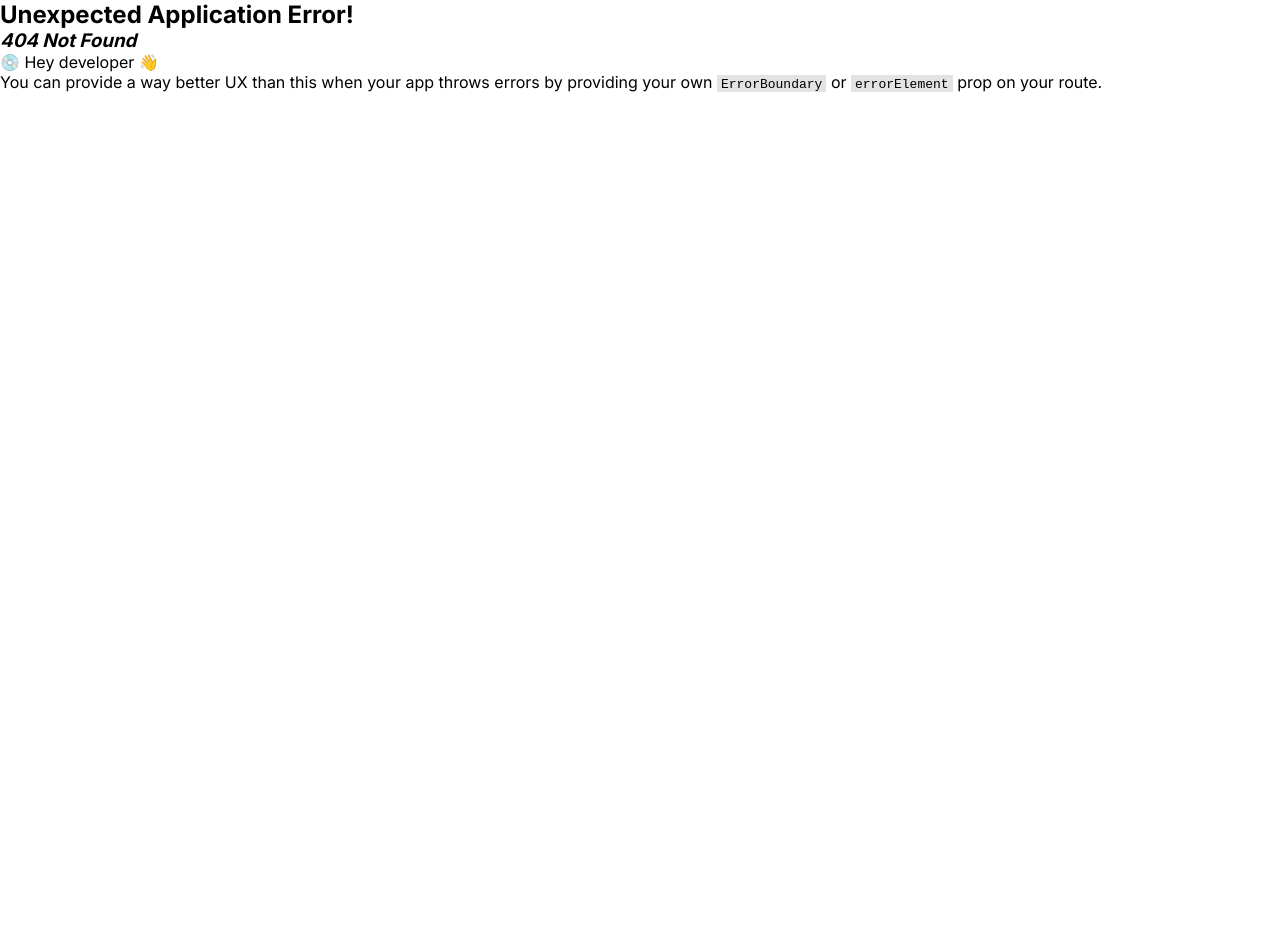
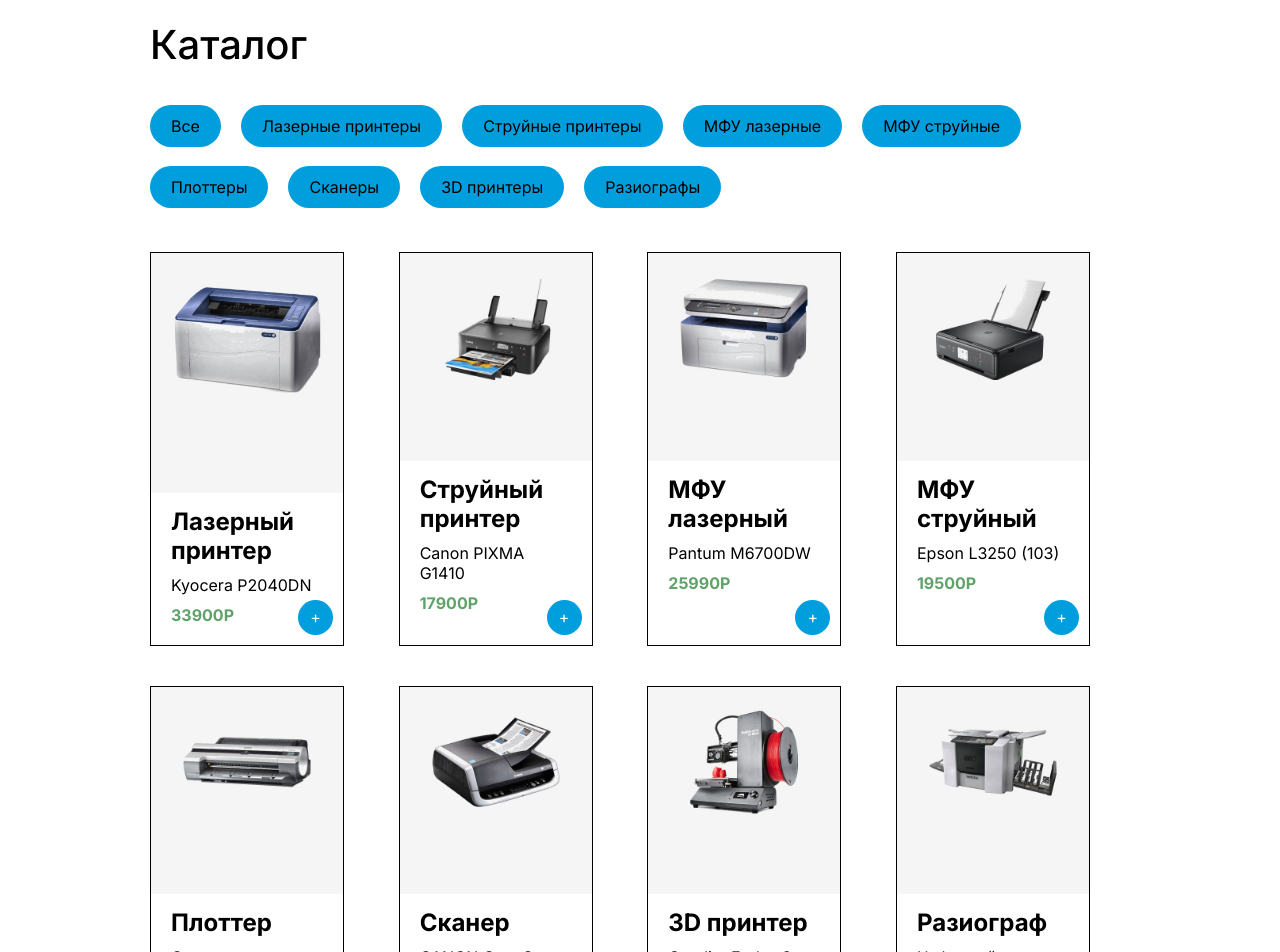
Before and after one commit to aakulovaa/online-store, a React (Create React App) app: page /catalog in a window 1280 px wide. Before the commit this address had no page. Shown: the top 952 px of the page. Before the commit the page ends 800 px from the top, so only its background shows below. Built offline with nearby package versions, Linux system fonts and the light colour scheme.

Commit message:
made routing on header

```diff
--- a/src/App.js
+++ b/src/App.js
@@ -1,10 +1,8 @@
 import React from "react";
 import Header from "./components/Header";
 import Footer from "./components/Footer";
-import Items from "./components/Items";
-import Categories from "./components/Categories";
-import ShowFullItem from "./components/ShowFullItem";
 import ShowLogIn from "./components/auth/ShowLogIn";
+import Catalog from "./components/Catalog";
 
 class App extends React.Component {
   constructor(props){
@@ -92,11 +90,7 @@ class App extends React.Component {
     return(
       <div className="wrapper">
         <Header orders={this.state.orders} onDelete={this.deleteOrder} />
-        {this.state.showLogIn && <ShowLogIn />}
-        <div className='catalog__name'>Каталог</div>
-        <Categories chooseCategory={this.chooseCategory} />
-        <Items onShowItem={this.onShowItem} items={this.state.currentItems} onAdd={this.addToOrder} />
-        {this.state.showFullItem && <ShowFullItem onShowItem={this.onShowItem} item={this.state.fullItem} onAdd={this.addToOrder}/>}
+        <Catalog/>
         <Footer />
       </div>
     )
--- /dev/null
+++ b/src/components/Catalog.js
@@ -0,0 +1,134 @@
+import React, { Component } from 'react'
+
+import Items from "./Items";
+import Categories from "./Categories";
+import ShowFullItem from "./ShowFullItem";
+import { Link } from 'react-router-dom';
+
+export default class Catalog extends Component {
+    constructor(props){
+        super(props)
+        this.state = {
+          orders: [],
+          currentItems: [],
+          items: [
+            {
+              id:1,
+              title: 'Лазерный принтер',
+              img: '1.jpg',
+              desc: 'Kyocera P2040DN',
+              category: 'laser printer',
+              price: '33900'
+            },
+            {
+              id:2,
+              title: 'Струйный принтер',
+              img: '2.jpg',
+              desc: 'Canon PIXMA G1410',
+              category: 'jet printer',
+              price: '17900'
+            },
+            {
+              id:3,
+              title: 'МФУ лазерный',
+              img: '3.jpg',
+              desc: 'Pantum M6700DW',
+              category: 'laser MFP',
+              price: '25990'
+            },
+            {
+              id:4,
+              title: 'МФУ струйный',
+              img: '4.jpg',
+              desc: 'Epson L3250 (103)',
+              category: 'jet MFP',
+              price: '19500'
+            },
+            {
+              id:5,
+              title: 'Плоттер',
+              img: '5.jpg',
+              desc: 'Canon imagePROGRAF TM-255',
+              category: 'plotter',
+              price: '155500'
+            },
+            {
+              id:6,
+              title: 'Сканер',
+              img: '6.jpg',
+              desc: 'CANON CanoScan LIDE 300',
+              category: 'scanner',
+              price: '8300'
+            },
+            {
+              id:7,
+              title: '3D принтер',
+              img: '7.jpg',
+              desc: 'Creality Ender-3 neo (набор для сборки)',
+              category: '3D printer',
+              price: '22450'
+            },
+            {
+              id:8,
+              title: 'Разиограф',
+              img: '8.jpg',
+              desc: 'Цифровой дупликатор Ricoh Priport DX 2430 (300dpi), B4, 90 стр/мин, с крышкой, без мастер-пленки и чернил',
+              category: 'raziograph',
+              price: '298295'
+            }
+          ],
+          showFullItem: false,
+          fullItem: {}
+        }
+        // указание возможности ваимодействия с состоянием и this
+        this.state.currentItems = this.state.items
+        this.addToOrder = this.addToOrder.bind(this)
+        this.deleteOrder = this.deleteOrder.bind(this)
+        this.chooseCategory = this.chooseCategory.bind(this)
+        this.onShowItem = this.onShowItem.bind(this)
+      }
+
+  render() {
+    return (
+      <div>
+         <div className='catalog__name'>Каталог</div>
+        <Categories chooseCategory={this.chooseCategory} />
+        <Items onShowItem={this.onShowItem} items={this.state.currentItems} onAdd={this.addToOrder} />
+        {this.state.showFullItem && <ShowFullItem onShowItem={this.onShowItem} item={this.state.fullItem} onAdd={this.addToOrder}/>}
+        <Link to={"/"} className='link-to-home'>Перейти на главную</Link>
+      </div>
+    )
+  }
+
+  onShowItem(item){
+    this.setState({fullItem: item})
+    this.setState({showFullItem: !this.state.showFullItem})
+  }
+
+  chooseCategory(category)
+  {
+    if(category === 'all'){
+      this.setState({currentItems: this.state.items})
+      return
+    }
+    this.setState(
+      {
+        currentItems: this.state.items.filter(el => el.category === category)
+      }
+    )
+  }
+
+  deleteOrder(id){
+    this.setState({orders: this.state.orders.filter(el => el.id !== id)})
+  }
+
+  addToOrder(item) {
+    let isInArray = false
+    this.state.orders.forEach(el => {
+      if(el.id === item.id)
+        isInArray = true
+    })
+    if(!isInArray)
+      this.setState({orders: [...this.state.orders, item]})
+  }
+}
--- a/src/components/Header.js
+++ b/src/components/Header.js
@@ -7,6 +7,8 @@ import PrivateOffice from "./auth/AuthDetails";
 
 import { CgProfile } from "react-icons/cg";
 import { IoCloseOutline } from "react-icons/io5";
+
+import { useNavigate } from 'react-router-dom';
 
 const showOrders = (props) => {
     let summa=0
@@ -41,6 +43,23 @@ export default function Header(props) {
     let [supportOpen, setSupportOpen] = useState(false)
     let [userProfileOpen, setUserProfileOpen] = useState(false)
 
+    const navigate = useNavigate();
+
+    const handleRouteToHomePage = () => {
+        setCartOpen(cartOpen = false)
+        setOrgOpen(orgOpen=false)
+        setUserProfileOpen(userProfileOpen=false)
+        setProfileNavOpen(profileNavOpen=false)
+        navigate("/")
+    }
+    const handleRouteToCatalog = () => {
+        setCartOpen(cartOpen = false)
+        setOrgOpen(orgOpen=false)
+        setUserProfileOpen(userProfileOpen=false)
+        setProfileNavOpen(profileNavOpen=false)
+        navigate("/catalog")
+    }
+
   return (
     <header>
         <div className='header__titel'>
@@ -56,8 +75,8 @@ export default function Header(props) {
             }
             <div>
                 <ul className='nav'>
-                    <li onClick={() => setCartOpen(cartOpen = false)} className={`shop-card-btn ${cartOpen && 'active'}`}>Главная</li>
-                    <li onClick={() => setCartOpen(cartOpen = false)} className={`shop-card-btn ${cartOpen && 'active'}`}>Каталог</li>
+                    <li onClick={handleRouteToHomePage}>Главная</li>
+                    <li onClick={handleRouteToCatalog}>Каталог</li>
                     <li onClick={() => setCartOpen(cartOpen = !cartOpen)} className={`shop-card-btn ${cartOpen && 'active'}`}>Корзина</li>
                 </ul>
                 {cartOpen && (
--- a/src/index.js
+++ b/src/index.js
@@ -6,6 +6,7 @@ import {createBrowserRouter, RouterProvider} from "react-router-dom";
 import ShowLogIn from './components/auth/ShowLogIn';
 import ShowRegister from './components/auth/ShowRegister';
 import AuthDetails from './components/auth/AuthDetails';
+import Catalog from './components/Catalog';
 
 const router = createBrowserRouter([
   {
@@ -24,12 +25,15 @@ const router = createBrowserRouter([
     path: "/user",
     element: <AuthDetails/>,
   },
+  {
+    path: "/catalog",
+    element: <Catalog/>,
+  },
 ]);
 
 const root = ReactDOM.createRoot(document.getElementById('root'));
 root.render(
   <React.StrictMode>
     <RouterProvider router={router}/>
-    {/* <App /> */}
   </React.StrictMode>
 );
--- a/src/styles/index.css
+++ b/src/styles/index.css
@@ -92,6 +92,11 @@ header ul.profile-nav li {
 header ul.profile-nav li.login-btn {
   color: rgba(255, 0, 0, 0.72);
   transition: transform 500ms ease;
+}
+
+.link-to-home {
+  margin-left: 150px;
+  color: var(--accent-color);
 }
 
 /* support chat */
```
